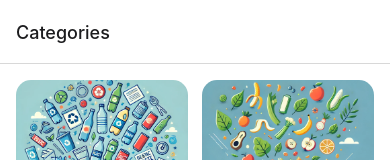
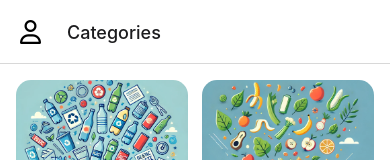
Before and after one commit to ln541758/Trash-ID, a React Native app: screen /Home in a window 390 px wide. Shown: the top 160 px of the page. Built offline with nearby package versions, Linux system fonts and the light colour scheme.

Commit message:
added navigation to profile screen at the headerleft

```diff
--- a/Screens/Home.js
+++ b/Screens/Home.js
@@ -6,6 +6,9 @@ import Categories from "./Categories";
 import Map from "./Map";
 import FontAwesome6 from '@expo/vector-icons/FontAwesome6';
 import { Entypo } from "@expo/vector-icons";
+import { TouchableOpacity } from "react-native-gesture-handler";
+import { useNavigation } from "@react-navigation/native";
+
 
 export default function Home({ navigation }) {
   const Tab = createBottomTabNavigator();
@@ -31,11 +34,29 @@ export default function Home({ navigation }) {
         tabBarInactiveTintColor: "gray",
       })}
     >
-      <Tab.Screen name="Categories" component={Categories} />
+      <Tab.Screen name="Categories" component={Categories} options={({ route, navigation }) => ({
+        headerLeft: () => (
+          <View style={styles.headerRightContainer}>
+            <TouchableOpacity
+              onPress={() => navigation.navigate("Profile")}
+              style={styles.profileIcon}>
+              <FontAwesome6 name="user" size={24} color="black" />
+            </TouchableOpacity>
+          </View>)
+      })} />
       <Tab.Screen name="Camera" component={Camera} />
       <Tab.Screen name="Map" component={Map} />
     </Tab.Navigator>
   );
 }
 
-const styles = StyleSheet.create({});
+const styles = StyleSheet.create({
+  headerRightContainer: {
+    flexDirection: "row",
+    marginLeft: 10,
+    padding: 10,
+  },
+  profileIcon: {
+    marginRLeft: 10,
+  },
+});
```
